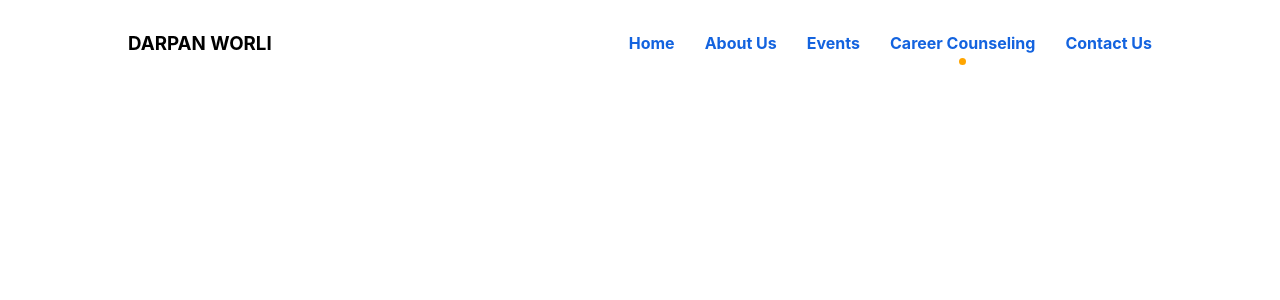
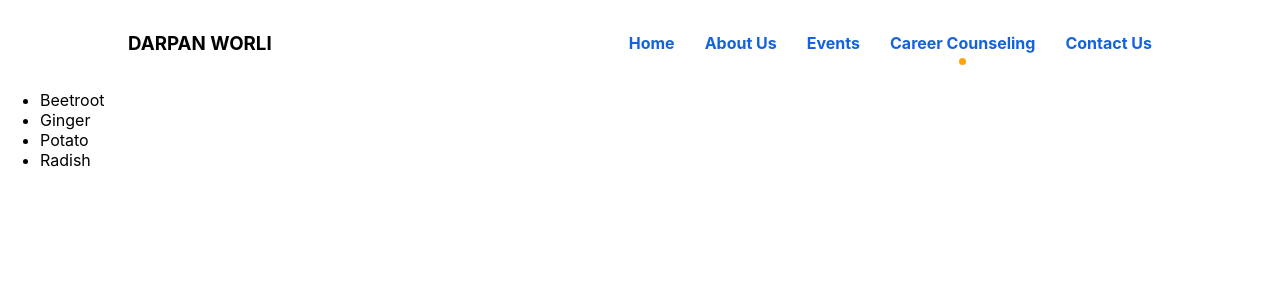
Before and after one commit to Hritik108/darpan_website, a React (Create React App) app: page /Career in a window 1280 px wide. Shown: the top 300 px of the page. Built offline with nearby package versions, Linux system fonts and the light colour scheme; a web font is replaced by a local one.

Commit message:
appointment

```diff
--- /dev/null
+++ b/src/components/Career/Appointment.js
@@ -0,0 +1,31 @@
+import React from "react";
+
+class Appointment extends React.Component {
+  render() {
+    return (
+      <div className="Appointment">
+        <div className="Career-left">
+          <div>
+            <p>Confused about Career Choices</p>
+          </div>
+          <div>
+            <button>Book an Appointment</button>
+          </div>
+        </div>
+
+        <div className="Career-right">
+          <div className="Career-right-list">
+          <ul>
+         <li>Beetroot</li>
+         <li>Ginger</li>
+         <li>Potato</li>
+         <li>Radish</li>
+      </ul>
+          </div>
+        </div>
+      </div>
+    );
+  }
+}
+
+export default Appointment;
--- /dev/null
+++ b/src/components/Career/Testimonial.js
@@ -0,0 +1,2 @@
+import React from "react";
+import Appointment from "./Appointment";
--- a/src/index.js
+++ b/src/index.js
@@ -6,6 +6,8 @@ import Navbar from "./components/navbar"
 import { BrowserRouter, Routes, Route } from "react-router-dom";
 import HomePage from './pages/homepage';
 import AboutUs from './components/AboutUs'
+import Career from './pages/Careerpage';
+
 
 const root = ReactDOM.createRoot(
   document.getElementById("root")
@@ -17,6 +19,7 @@ root.render(
       <Route path="/" element={HomePage} />
       <Route path="Home" element={< HomePage />} />
       <Route path="About" element={<AboutUs />} />
+      <Route path="Career" element={<Career />} />
     </Routes>
   </BrowserRouter>
 );
--- /dev/null
+++ b/src/pages/Careerpage.js
@@ -0,0 +1,15 @@
+import React from "react";
+import Navbar from "../components/navbar";
+import Appointment from "../components/Career/Appointment";
+
+class Career extends React.Component {
+  render() {
+    return (
+      <div className="Career">
+        <Appointment />
+      </div>
+    );
+  }
+}
+
+export default Career;
```
Also changed, not shown: 1 other file (tests, documents, lock files or other folders).
